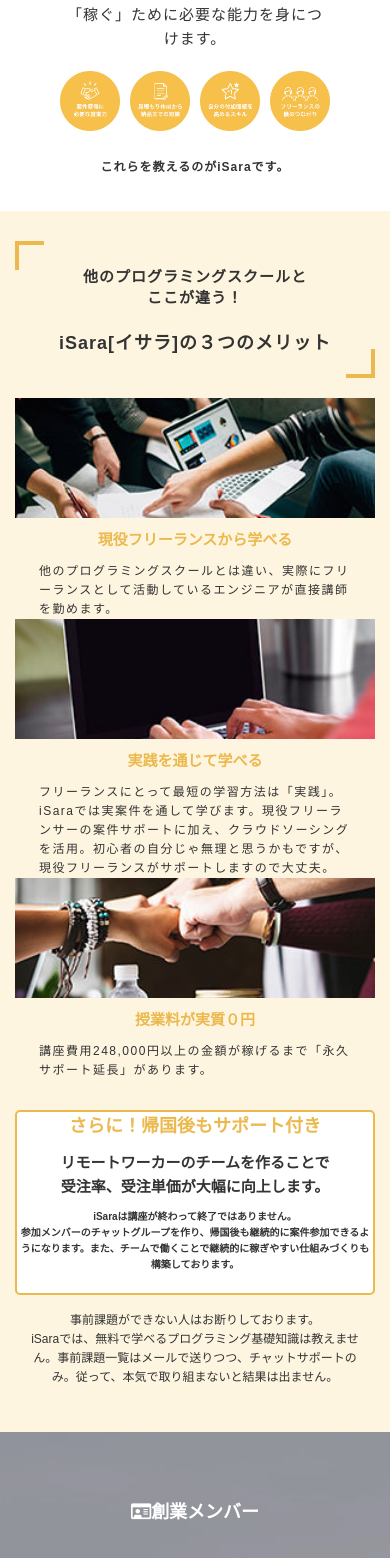
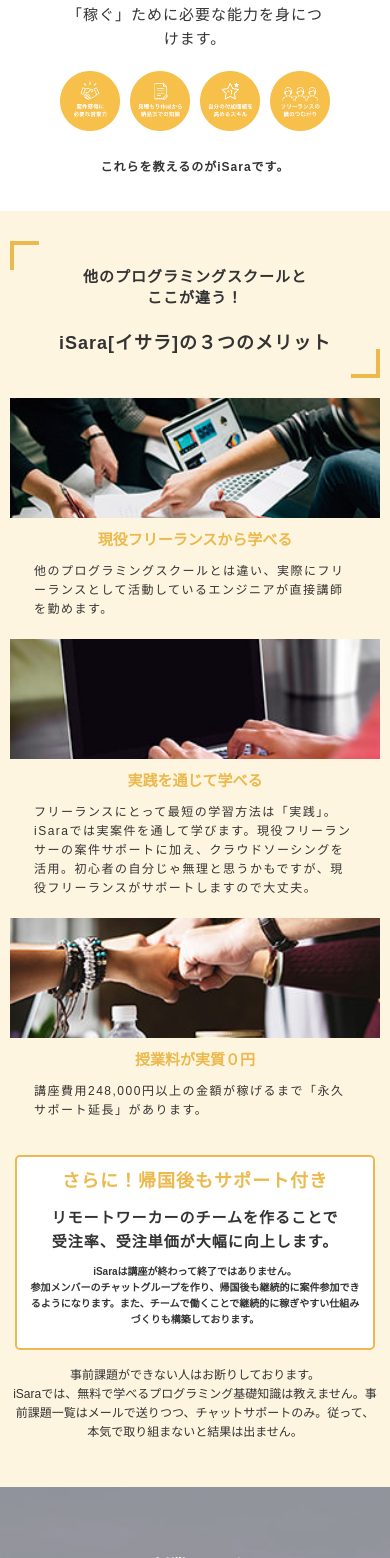
Before and after one commit to Yosuke-Nishizawa/HTML-Replication, a PHP site: page / in a window 390 px wide; the page is wider, and only the part inside the window is pictured. Shown: the part 3045-4603 px from the top of that part. Run offline with PHP 8.4, Linux system fonts and the light colour scheme; some libraries are stand-ins or nearby versions.

Commit message:
page8 tablet途中

```diff
--- a/iSara/css/base.css
+++ b/iSara/css/base.css
@@ -734,7 +734,7 @@ span.marker {
 }
 /* page8 */
 .sec-page8 {
-  padding: 30px 15px 45px;
+  padding: 30px 10px 45px;
   background-color: #fef5e0;
 }
 .box-page8-braces {
@@ -771,33 +771,49 @@ span.marker {
   line-height: 19px;
   letter-spacing: 1.5px;
 }
-#page8 .area-orange {
-  margin-top: 30px;
-  padding-bottom: 20px;
+.grid-page8-merit .col+.col {
+  margin-top: 20px;
 }
-#page8 .area-orange h3 {
+.sec-page8-support {
+  margin: 35px 5px 0;
+  padding: 10px 10px 20px;
+}
+.ttl-page8-03-02 {
   font-size: 18px;
   line-height: 29px;
-  color: #ebb94d;
 }
-#page8 .area-orange p {
+.txt-page8-support {
+  margin-top: 10px;
   font-size: 15px;
   line-height: 24px;
+}
+.txt-page8-support-small {
   margin-top: 10px;
-}
-#page8 .area-orange p.small {
   font-size: 10px;
   line-height: 16px;
-  letter-spacing: 0;
-  margin-top: 10px;
 }
-#page8 .note {
+.txt-page8-note {
+  margin-top: 16px;
   font-weight: 300;
   font-size: 12px;
   line-height: 19px;
-  text-align: center;
-  letter-spacing: 0;
-  margin: 16px 10px 0;
+}
+@media screen and (min-width:769px) {
+  .sec-page8 {
+    padding: 30px 50px 50px;
+  }
+  .box-page8-braces {
+    margin: 0 20px 0;
+  }
+  .txt-page8-braces {
+    font-size: 16px;
+    line-height: 40px;
+  }
+  .ttl-page8-02 {
+    margin-top: 0;
+    font-size: 24px;
+    line-height: 40px;
+  }
 }
 /* page9 */
 #page9 {
--- a/iSara/index.html
+++ b/iSara/index.html
@@ -146,25 +146,25 @@
     <!-- 8 -->
       <section id="page8" class="sec-page8">
         <div class="area-braces box-page8-braces">
-          <p class="s-ls1 txt-page8-braces">他のプログラミングスクールと<br>ここが違う！</p>
+          <p class="s-ls1 txt-page8-braces">他のプログラミングスクールと<br class="is-sp">ここが違う！</p>
           <h2 class="s-ls1 ttl-page8-02">iSara[イサラ]の３つのメリット</h2>
         </div>
         <ul class="grid-page8-merit">
-          <li>
+          <li class="col">
             <section>
               <div class="img-page8-merit-01"></div>
               <h3 class="s-orange ttl-page8-03">現役フリーランスから学べる</h3>
               <p class="s-align-left txt-page8-merit">他のプログラミングスクールとは違い、実際にフリーランスとして活動しているエンジニアが直接講師を勤めます。</p>
             </section>
           </li>
-          <li>
+          <li class="col">
             <section>
               <div class="img-page8-merit-02"></div>
               <h3 class="s-orange ttl-page8-03">実践を通じて学べる</h3>
               <p class="s-align-left txt-page8-merit">フリーランスにとって最短の学習方法は「実践」。iSaraでは実案件を通して学びます。現役フリーランサーの案件サポートに加え、クラウドソーシングを活用。初心者の自分じゃ無理と思うかもですが、現役フリーランスがサポートしますので大丈夫。</p>
             </section>
           </li>
-          <li>
+          <li class="col">
             <section>
               <div class="img-page8-merit-03"></div>
               <h3 class="s-orange ttl-page8-03">授業料が実質０円</h3>
@@ -172,12 +172,12 @@
             </section>
           </li>
         </ul>
-        <section class="area-orange">
-          <h3>さらに！帰国後もサポート付き</h3>
-          <p>リモートワーカーのチームを作ることで<br>受注率、受注単価が大幅に向上します。</p>
-          <p class="small">iSaraは講座が終わって終了ではありません。<br>参加メンバーのチャットグループを作り、帰国後も継続的に案件参加できるようになります。また、チームで働くことで継続的に稼ぎやすい仕組みづくりも構築しております。</p>
+        <section class="area-orange sec-page8-support">
+          <h3 class="s-orange s-ls1 ttl-page8-03-02">さらに！帰国後もサポート付き</h3>
+          <p class="s-ls1 txt-page8-support">リモートワーカーのチームを作ることで<br>受注率、受注単価が大幅に向上します。</p>
+          <p class="txt-page8-support-small">iSaraは講座が終わって終了ではありません。<br>参加メンバーのチャットグループを作り、帰国後も継続的に案件参加できるようになります。また、チームで働くことで継続的に稼ぎやすい仕組みづくりも構築しております。</p>
         </section>
-        <p class="note">事前課題ができない人はお断りしております。<br>iSaraでは、無料で学べるプログラミング基礎知識は教えません。事前課題一覧はメールで送りつつ、チャットサポートのみ。従って、本気で取り組まないと結果は出ません。</p>
+        <p class="txt-page8-note">事前課題ができない人はお断りしております。<br>iSaraでは、無料で学べるプログラミング基礎知識は教えません。事前課題一覧はメールで送りつつ、チャットサポートのみ。従って、本気で取り組まないと結果は出ません。</p>
       </section>
     <!-- 9 -->
       <section id="page9">
```
